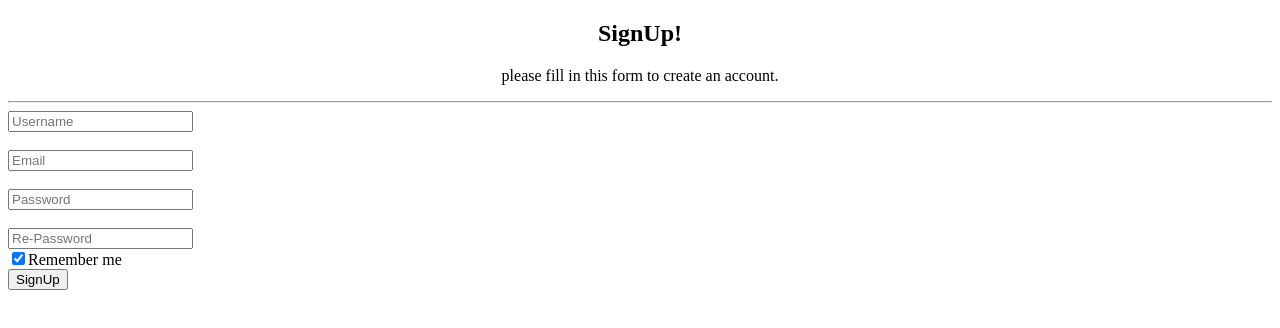
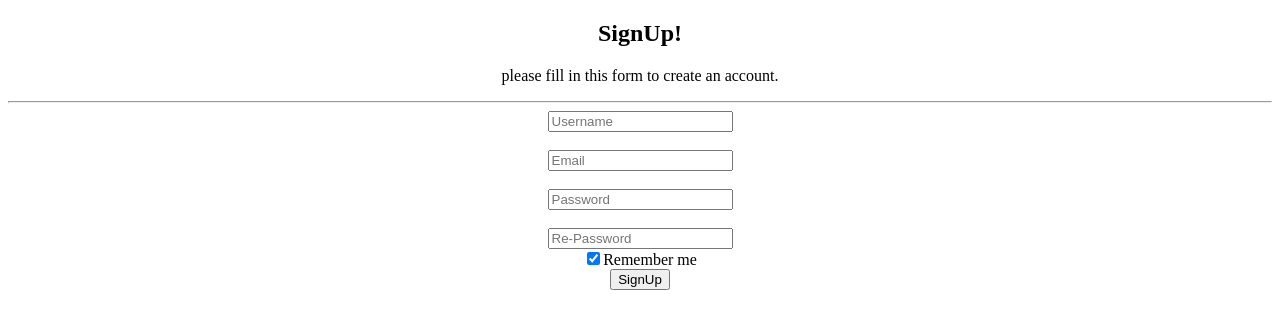
Before and after one commit to SaiBhavanaReddy/day9, a plain HTML site: page index.html in a window 1280 px wide. Drawn offline with Linux system fonts and the light colour scheme.

Commit message:
Update index.html

```diff
--- a/index.html
+++ b/index.html
@@ -6,7 +6,7 @@
     <title>Document</title>
 </head>
 <body>
-    <form action="loginpage.html">
+    <form align="center" action="loginpage.html">
         <h2 align="center">SignUp!</h2>
         <p please align="center">please fill in this form to create an account.</p>
         <hr>
```
